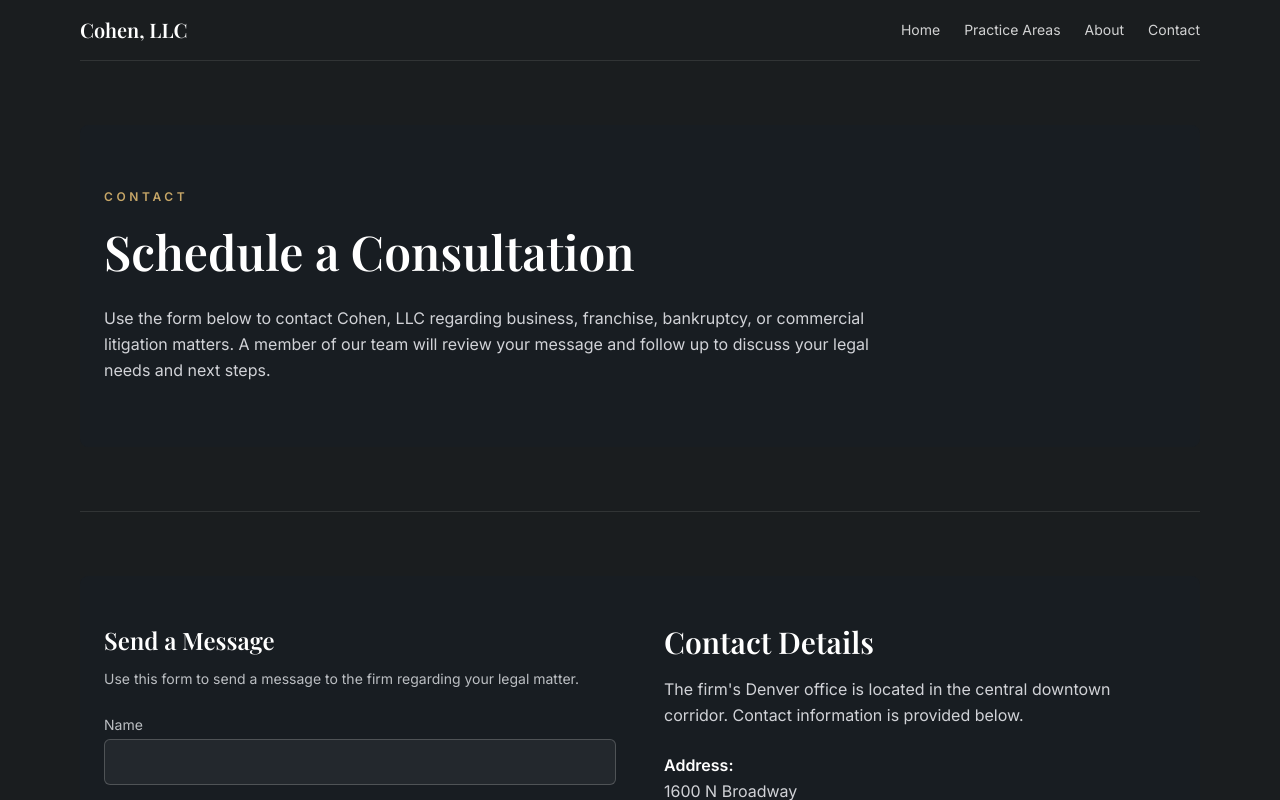
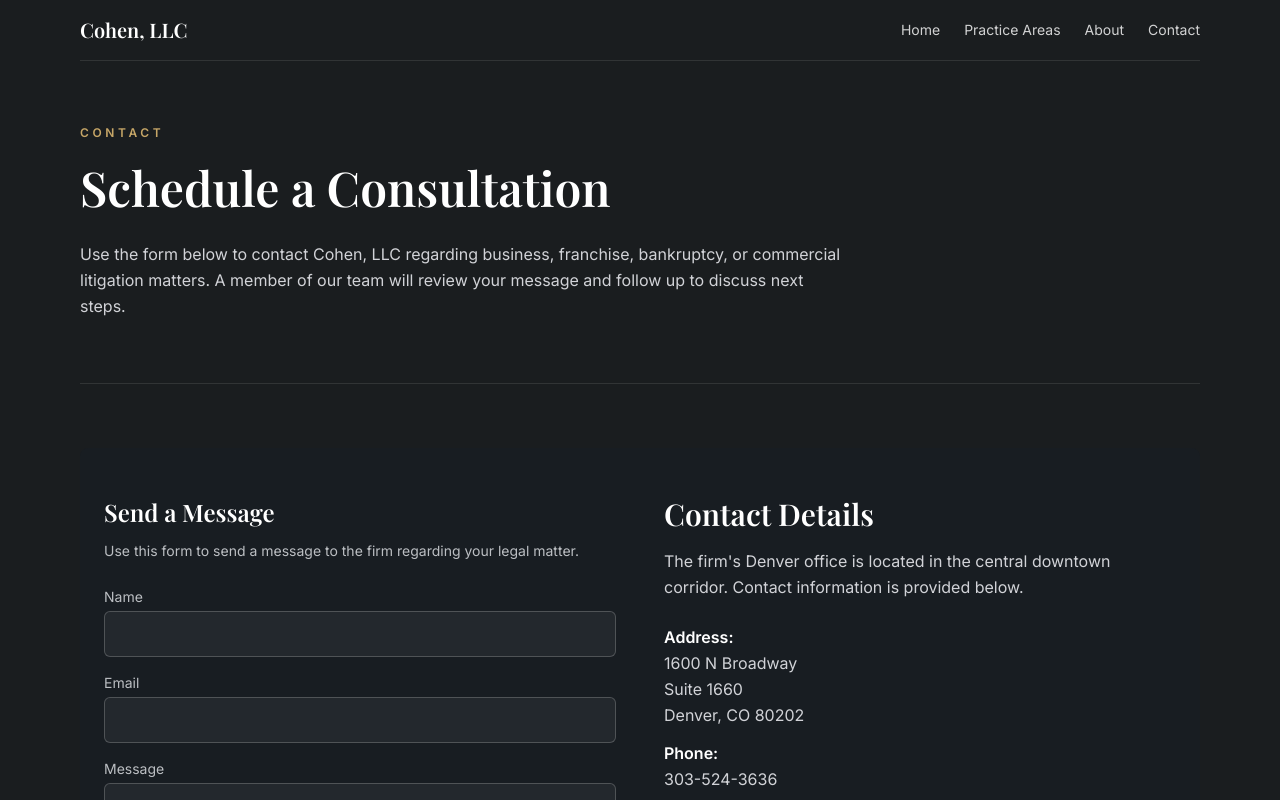
Before and after one commit to JDemlow/cohen-llc-site, a Next.js app: page /contact in a window 1280 px wide. Shown: the top 800 px of the page. Built offline with nearby package versions, Linux system fonts and the light colour scheme.

Commit message:
created SectionHeader component

```diff
--- /dev/null
+++ b/src/app/components/SectionHeader.tsx
@@ -0,0 +1,43 @@
+import { ReactNode } from "react";
+
+type SectionHeaderProps = {
+  eyebrow: string;
+  title: string;
+  description?: ReactNode;
+  as?: "h1" | "h2";
+};
+
+export default function SectionHeader({
+  eyebrow,
+  title,
+  description,
+  as = "h2",
+}: SectionHeaderProps) {
+  const HeadingTag = as;
+
+  const headingClasses =
+    as === "h1"
+      ? "mt-4 text-3xl sm:text-4xl lg:text-5xl font-semibold leading-tight"
+      : "mt-4 text-2xl sm:text-3xl font-semibold leading-tight";
+
+  return (
+    <div>
+      <p className="text-xs font-semibold uppercase tracking-[0.3em] text-[var(--brand-gold)]">
+        {eyebrow}
+      </p>
+
+      <HeadingTag
+        className={headingClasses}
+        style={{ fontFamily: "var(--playfair)" }}
+      >
+        {title}
+      </HeadingTag>
+
+      {description ? (
+        <p className="mt-6 max-w-3xl text-sm sm:text-base text-gray-200/90 leading-relaxed">
+          {description}
+        </p>
+      ) : null}
+    </div>
+  );
+}
--- a/src/app/contact/page.tsx
+++ b/src/app/contact/page.tsx
@@ -1,5 +1,6 @@
 // app/contact/page.tsx
 import PrimaryButton from "../components/PrimaryButton";
+import SectionHeader from "../components/SectionHeader";
 
 export const metadata = {
   title: "Contact Us | Cohen, LLC",
@@ -11,29 +12,21 @@ export default function ContactPage() {
   return (
     <main className="py-16">
       {/* Intro Section */}
-      <section className="rounded-lg bg-[var(--brand-navy)]/10 px-6 py-16">
-        <p className="text-xs font-semibold uppercase tracking-[0.3em] text-[var(--brand-gold)]">
-          Contact
-        </p>
-
-        <h1
-          className="mt-4 text-3xl font-semibold leading-tight sm:text-4xl lg:text-5xl"
-          style={{ fontFamily: "var(--playfair)" }}
-        >
-          Schedule a Consultation
-        </h1>
-
-        <p className="mt-6 max-w-3xl text-sm sm:text-base text-gray-200/90 leading-relaxed">
-          Use the form below to contact Cohen, LLC regarding business,
-          franchise, bankruptcy, or commercial litigation matters. A member of
-          our team will review your message and follow up to discuss your legal
-          needs and next steps.
-        </p>
-      </section>
-
+      <SectionHeader
+        as="h1"
+        eyebrow="Contact"
+        title="Schedule a Consultation"
+        description={
+          <>
+            Use the form below to contact Cohen, LLC regarding business,
+            franchise, bankruptcy, or commercial litigation matters. A member of
+            our team will review your message and follow up to discuss next
+            steps.
+          </>
+        }
+      />
       {/* Divider */}
       <div className="my-16 h-px w-full bg-white/10"></div>
-
       {/* Form + Contact Info Section */}
       <section className="mt-12 rounded-lg bg-[var(--brand-navy)]/10 px-6 py-12 grid gap-12 sm:grid-cols-2">
         {/* Contact Form Placeholder */}
@@ -210,10 +203,8 @@ export default function ContactPage() {
           </ul>
         </div>
       </section>
-
       {/* Divider */}
       <div className="my-16 h-px w-full bg-white/10"></div>
-
       {/* Office Location */}
       <section className="mt-12">
         <h2
--- a/src/app/practice-areas/page.tsx
+++ b/src/app/practice-areas/page.tsx
@@ -1,6 +1,7 @@
 // app/practice-areas/page.tsx
 
 import PrimaryButton from "../components/PrimaryButton";
+import SectionHeader from "../components/SectionHeader";
 
 export const metadata = {
   title: "Practice Areas | Cohen, LLC",
@@ -11,25 +12,19 @@ export const metadata = {
 export default function PracticeAreasPage() {
   return (
     <main className="py-16">
-      <section className="rounded-lg bg-[var(--brand-navy)]/10 px-6 py-16">
-        <p className="text-xs font-semibold uppercase tracking-[0.3em] text-[var(--brand-gold)]">
-          Focused Expertise
-        </p>
-
-        <h1
-          className="mt-4 text-3xl font-semibold leading-tight sm:text-4xl lg:text-5xl"
-          style={{ fontFamily: "var(--playfair)" }}
-        >
-          Practice Areas
-        </h1>
-
-        <p className="mt-6 max-w-3xl text-sm sm:text-base text-gray-200/90 leading-relaxed">
+      <SectionHeader
+        as="h1"
+        eyebrow="Focused Expertise"
+        title="Practice Areas"
+        description={
+          <>
             Cohen, LLC represents clients in a broad range of commercial,
             franchise, bankruptcy, and civil matters. The sections below provide
             an overview of the firm&apos;s key practice areas and the types of
             disputes and transactions our attorneys handle.
-        </p>
-
+          </>
+        }
+      />
       <div className="my-16 h-px w-full bg-white/10"></div>
       <div
         className="mt-12 rounded-lg bg-white/5 p-8 border border-white/10
@@ -47,10 +42,10 @@ export default function PracticeAreasPage() {
 
         <p className="mt-4 max-w-2xl text-sm text-gray-200/90 leading-relaxed">
           We represent businesses in complex commercial disputes, including
-            matters involving intellectual property, restructuring, debt
-            recovery, shareholder conflicts, class actions, and municipal
-            finance. Our attorneys handle cases at every stage of litigation in
-            state and federal courts.
+          matters involving intellectual property, restructuring, debt recovery,
+          shareholder conflicts, class actions, and municipal finance. Our
+          attorneys handle cases at every stage of litigation in state and
+          federal courts.
         </p>
 
         <ul className="mt-5 list-disc list-inside text-sm text-gray-200/80 space-y-1.5">
@@ -61,7 +56,6 @@ export default function PracticeAreasPage() {
           <li>Municipal finance litigation</li>
         </ul>
       </div>
-
       <div className="my-16 h-px w-full bg-white/10"></div>
       <div
         className="mt-12 rounded-lg bg-white/5 p-8 border border-white/10
@@ -79,8 +73,8 @@ export default function PracticeAreasPage() {
 
         <p className="mt-4 max-w-2xl text-sm text-gray-200/90 leading-relaxed">
           We represent both franchisees and franchisors in disputes involving
-            FDD disclosure requirements, franchise system conflicts, supply
-            chain issues, and multi-plaintiff franchise matters. Our work spans
+          FDD disclosure requirements, franchise system conflicts, supply chain
+          issues, and multi-plaintiff franchise matters. Our work spans
           pre-litigation strategy through trial and appeals.
         </p>
 
@@ -91,7 +85,6 @@ export default function PracticeAreasPage() {
           <li>Representation in multi-party franchise actions</li>
         </ul>
       </div>
-
       <div className="my-16 h-px w-full bg-white/10"></div>
       <div
         className="mt-12 rounded-lg bg-white/5 p-8 border border-white/10
@@ -111,8 +104,8 @@ export default function PracticeAreasPage() {
           We represent both creditors and debtors in business bankruptcy and
           restructuring matters. Our experience includes Chapter 11
           reorganizations, structured workouts, and insolvency-related
-            litigation for corporations, partnerships, LLCs, and businesses of
-            all sizes.
+          litigation for corporations, partnerships, LLCs, and businesses of all
+          sizes.
         </p>
 
         <ul className="mt-5 list-disc list-inside text-sm text-gray-200/80 space-y-1.5">
@@ -122,24 +115,26 @@ export default function PracticeAreasPage() {
           <li>Disputes arising from financial distress</li>
         </ul>
       </div>
-
       <div className="mt-12 h-px w-full bg-white/10"></div>
       <div
         className="mt-12 rounded-lg bg-white/5 p-8 border border-white/10
              shadow-lg shadow-black/5 transition
              hover:-translate-y-0.5 hover:border-white/20 hover:shadow-black/10"
       >
-          <h2 className="text-xl font-semibold">
+        <h2
+          className="text-xl font-semibold"
+          style={{ fontFamily: "var(--playfair)" }}
+        >
           Business & Franchise Transactions
         </h2>
 
         <div className="mt-1.5 h-[2px] w-16 bg-[var(--brand-gold)]"></div>
 
         <p className="mt-4 max-w-2xl text-sm text-gray-200/90 leading-relaxed">
-            Our firm drafts and reviews Franchise Disclosure Documents,
-            franchise agreements, and a full range of business contracts. We
-            assist clients with franchise structuring, mergers and acquisitions,
-            operational support, and business divestitures.
+          Our firm drafts and reviews Franchise Disclosure Documents, franchise
+          agreements, and a full range of business contracts. We assist clients
+          with franchise structuring, mergers and acquisitions, operational
+          support, and business divestitures.
         </p>
 
         <ul className="mt-5 list-disc list-inside text-sm text-gray-200/80 space-y-1.5">
@@ -150,7 +145,6 @@ export default function PracticeAreasPage() {
           <li>Business sales and divestitures</li>
         </ul>
       </div>
-
       <div className="my-16 h-px w-full bg-white/10"></div>
       <div
         className="mt-12 rounded-lg bg-white/5 p-8 border border-white/10
@@ -167,11 +161,10 @@ export default function PracticeAreasPage() {
         <div className="mt-1.5 h-[2px] w-16 bg-[var(--brand-gold)]"></div>
 
         <p className="mt-6 max-w-2xl text-sm text-gray-200/90 leading-relaxed">
-            We handle civil disputes between individuals and businesses,
-            including contract disagreements, fraud claims, products liability
-            matters, consumer protection disputes, and professional liability
-            issues. Our attorneys manage cases from early investigation through
-            trial.
+          We handle civil disputes between individuals and businesses, including
+          contract disagreements, fraud claims, products liability matters,
+          consumer protection disputes, and professional liability issues. Our
+          attorneys manage cases from early investigation through trial.
         </p>
 
         <ul className="mt-5 list-disc list-inside text-sm text-gray-200/80 space-y-1.5">
@@ -182,7 +175,6 @@ export default function PracticeAreasPage() {
           <li>Professional liability matters</li>
         </ul>
       </div>
-
       {/* Bottom CTA */}
       <div className="mt-24 pt-16 border-t border-white/10 text-center">
         <p className="text-sm text-gray-200/80 tracking-wide">
@@ -190,12 +182,9 @@ export default function PracticeAreasPage() {
         </p>
 
         <div className="mt-6">
-            <PrimaryButton href="/contact">
-              Schedule a Consultation
-            </PrimaryButton>
+          <PrimaryButton href="/contact">Schedule a Consultation</PrimaryButton>
         </div>
       </div>
-      </section>
     </main>
   );
 }
```
Lines whose indentation alone changed are shown as unchanged.
